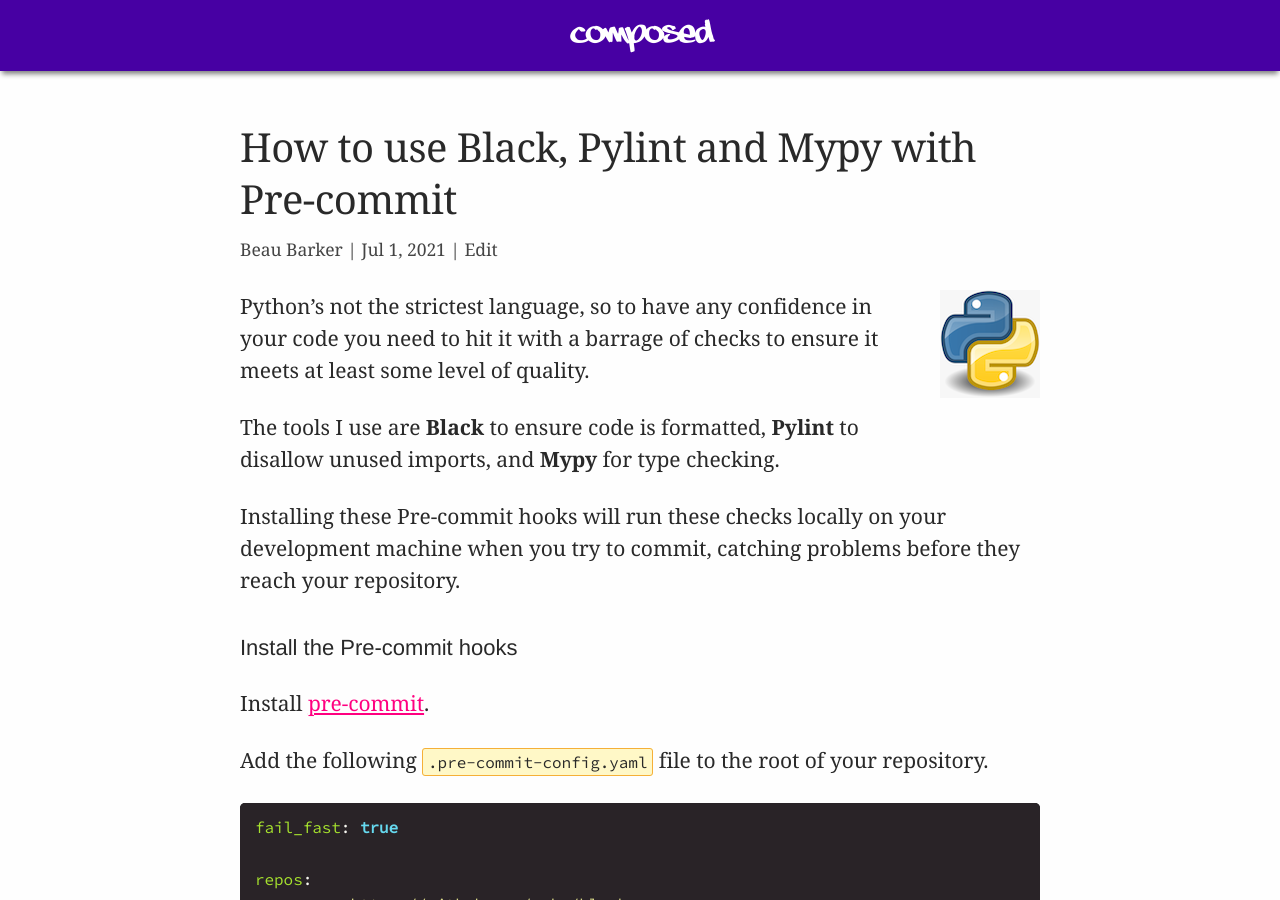
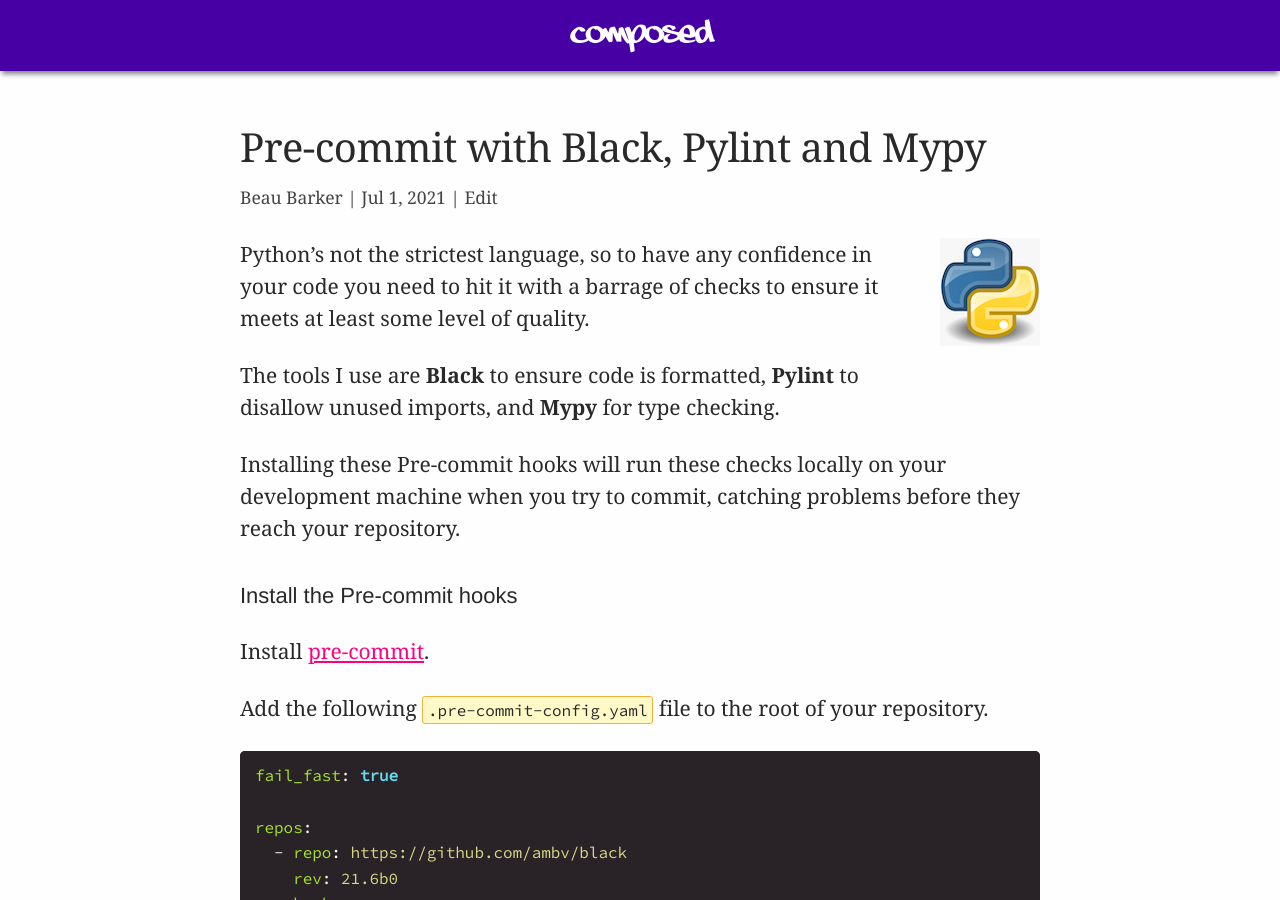
Before and after one commit to explodinglabs/explodinglabs.github.io, a Jekyll site: the page built from docs/_posts/python/2021-07-01-code-quality-pre-commit.markdown, in a window 1280 px wide and 900 px high. Built offline with Jekyll 4.4.1, drawn with Linux system fonts in a browser that asks for light colours.

Commit message:
Update 2021-07-01-code-quality-pre-commit.markdown

```diff
--- a/docs/_posts/python/2021-07-01-code-quality-pre-commit.markdown
+++ b/docs/_posts/python/2021-07-01-code-quality-pre-commit.markdown
@@ -1,7 +1,7 @@
 ---
 layout: post
 category: python
-title: How to use Black, Pylint and Mypy with Pre-commit
+title: Pre-commit with Black, Pylint and Mypy
 permalink: /python/pre-commit
 redirect_from:
     - /black
```
